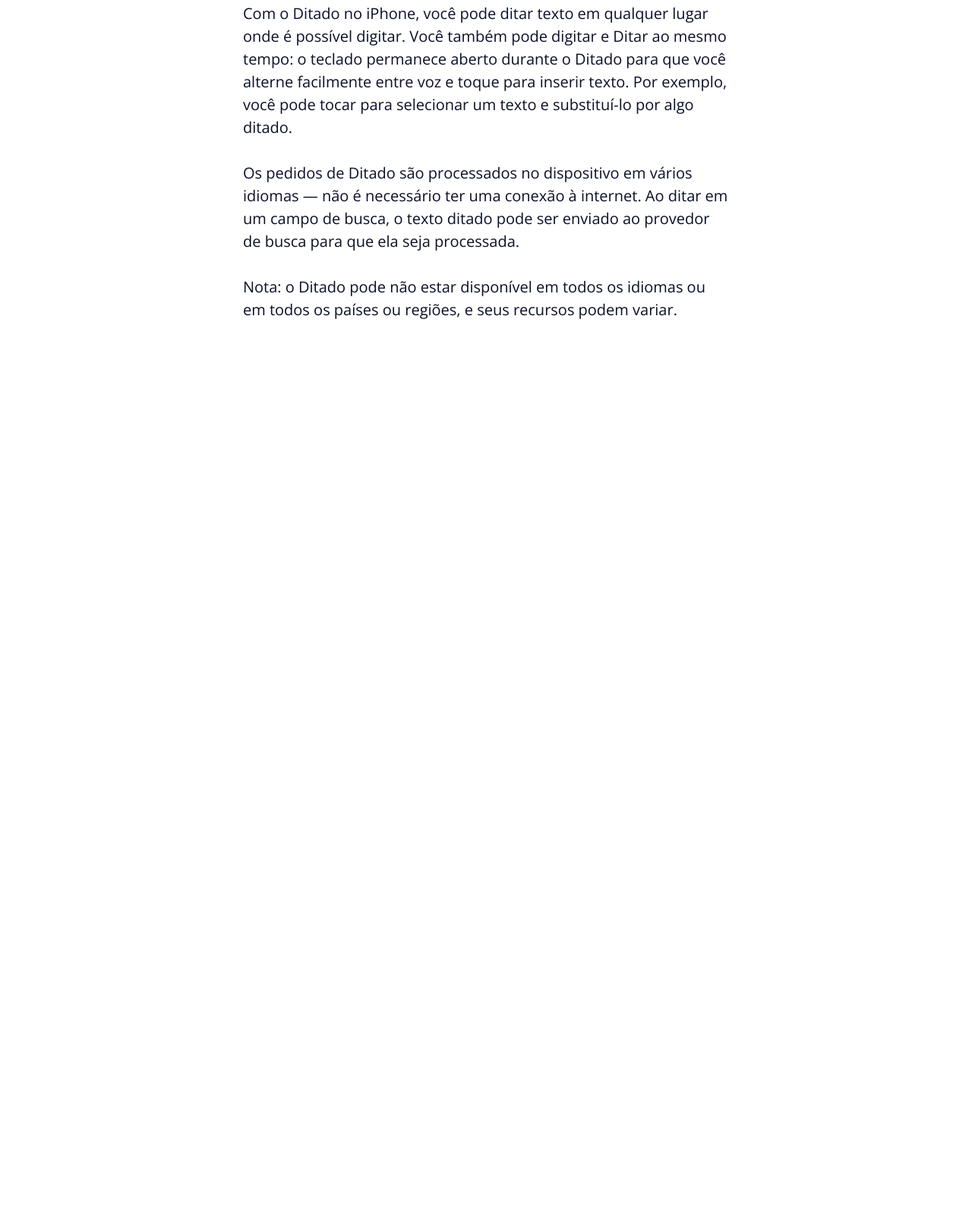
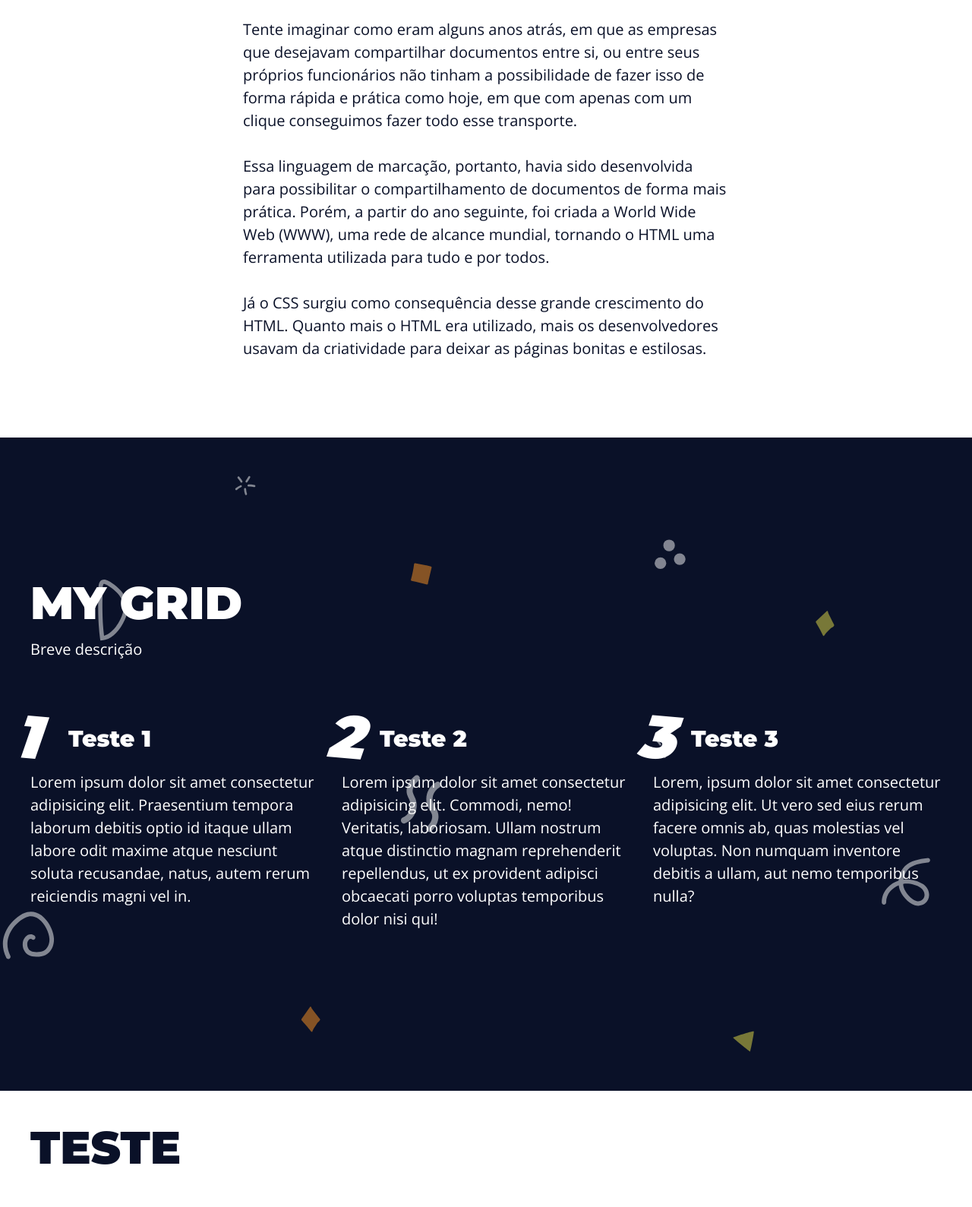
Before and after one commit to ownerigor/landing-page-cursojs, a plain HTML site: page index.html in a window 1280 px wide. Shown: the part 1209-2798 px from the top of the page at 76% size. Before the commit the page ends 1785 px from the top, so only its background shows below. Drawn offline with nearby package versions, Linux system fonts and the light colour scheme.

Commit message:
Session grid is ok

```diff
--- a/assets/css/styles.css
+++ b/assets/css/styles.css
@@ -18,10 +18,50 @@
     height: auto;
 }
 
-.say-a-text-content {
+.history-content {
     max-width: 64rem;
     display: flex;
     flex-flow: column wrap;
     justify-content: center;
     height: 100vh;
 }
+
+.grid-one-content {
+    display: flex;
+    flex-flow: column wrap;
+    justify-content: center;
+    height: 100vh;
+}
+
+.grid-title {
+    margin-bottom: 1rem;
+}
+
+.grid-description {
+    padding-bottom: 5rem;
+}
+
+.grid {
+    display: grid;
+    grid-template-columns: repeat(3, 1fr);
+    gap: var(--gap);
+    counter-reset: grid-counter;
+}
+
+.grid h3 {
+    font-size: 3rem;
+    position: relative;
+    padding-left: 5rem;
+    padding-bottom: 2rem;
+}
+
+.grid h3::before {
+    counter-increment: grid-counter;
+    content: counter(grid-counter);
+    position: absolute;
+    font-size: 8rem;
+    font-style: italic;
+    top: -4rem;
+    left: -2rem;
+    transform: rotate(5deg);
+}
--- a/index.html
+++ b/index.html
@@ -21,15 +21,14 @@
     <aside class="menu white-bg">
         <div class="main-content menu-content">
             <h1>
-                <a href="#">LOGO</a>
+                <a href="#home">LOGO</a>
             </h1>
 
             <nav>
                 <ul>
-                    <li><a href="#intro">intro</a></li>
-                    <li><a href="#say-a-text">top 3</a></li>
-                    <li><a href="#">gallery</a></li>
-                    <li><a href="#">work</a></li>
+                    <li><a href="#intro">Intro</a></li>
+                    <li><a href="#grid-one">Grid-one</a></li>
+                    <li><a href="#gallery">work</a></li>
                     <li><a href="#">contact</a></li>
                 </ul>
             </nav>
@@ -40,18 +39,13 @@
 
     </div>
 
-    <section id="intro" class="intro main-bg section">
+    <section id="home" class="intro main-bg section">
         <div class="main-content intro-content">
             <div class="intro-text-content">
-                <h2>Motivos para comprar
-                    seu Mac na Apple.</h2>
-                <p>Atenda a ligações ou responda a mensagens
-                    do seu iPhone pelo Mac. Copie imagens,
-                    vídeo ou texto do iPhone e cole em um
-                    app no seu Mac ao lado. E, com o iCloud,
-                    acesse os arquivos importantes pelo
-                    iPhone ou Mac. As possibilidades não
-                    acabam.</p>
+                <h2>HTML, CSS e JavaScript</h2>
+                <p>Lorem ipsum dolor sit amet consectetur, adipisicing elit. Non nemo quo numquam. Dolore quod facilis
+                    debitis quisquam ea nam repudiandae fugiat dignissimos sequi, vero repellendus assumenda aut,
+                    architecto officia placeat?</p>
             </div>
             <div class="intro-img">
                 <img src="assets/img/javascript.svg" alt="Homem segurando a logo do CSS, mulher empurrando a
@@ -60,19 +54,55 @@
         </div>
     </section>
 
-    <section id="say-a-text" class="white-bg section">
-        <div class="main-content say-a-text-content">
-            <h2>Dite um texto no iPhone</h2>
-            <p>Com o Ditado no iPhone, você pode ditar texto em qualquer lugar onde é possível digitar. Você também pode
-                digitar e Ditar ao mesmo tempo: o teclado permanece aberto durante o Ditado para que você alterne
-                facilmente entre voz e toque para inserir texto. Por exemplo, você pode tocar para selecionar um texto e
-                substituí-lo por algo ditado.</p>
-            <p>Os pedidos de Ditado são processados no dispositivo em vários idiomas — não é necessário ter uma conexão
-                à internet. Ao ditar em um campo de busca, o texto ditado pode ser enviado ao provedor de busca para que
-                ela seja processada.</p>
-            <p>Nota: o Ditado pode não estar disponível em todos os idiomas ou em todos os países ou regiões, e seus
-                recursos podem variar.</p>
+    <section id="intro" class="white-bg section">
+        <div class="main-content history-content">
+            <h2>Um pouco da história de cada uma</h2>
+            <p>Tente imaginar como eram alguns anos atrás, em que as empresas que desejavam compartilhar documentos
+                entre si, ou entre seus próprios funcionários não tinham a possibilidade de fazer isso de forma rápida e
+                prática como hoje, em que com apenas com um clique conseguimos fazer todo esse transporte. </p>
+            <p>Essa linguagem de marcação, portanto, havia sido desenvolvida para possibilitar o compartilhamento de
+                documentos de forma mais prática. Porém, a partir do ano seguinte, foi criada a World Wide Web (WWW),
+                uma rede de alcance mundial, tornando o HTML uma ferramenta utilizada para tudo e por todos.</p>
+            <p>Já o CSS surgiu como consequência desse grande crescimento do HTML. Quanto mais o HTML era utilizado,
+                mais os desenvolvedores usavam da criatividade para deixar as páginas bonitas e estilosas. </p>
             </p>
+        </div>
+    </section>
+
+    <section id="grid-one" class="grid-one main-bg section">
+        <div class="main-content grid-one-content">
+            <h2 class="grid-title">My grid</h2>
+            <p class="grid-description">Breve descrição</p>
+
+            <div class="grid">
+                <article>
+                    <h3>Teste 1</h3>
+                    <p>Lorem ipsum dolor sit amet consectetur adipisicing elit. Praesentium tempora laborum debitis
+                        optio id
+                        itaque ullam labore odit maxime atque nesciunt soluta recusandae, natus, autem rerum reiciendis
+                        magni
+                        vel in.</p>
+                </article>
+                <article>
+                    <h3>Teste 2</h3>
+                    <p>Lorem ipsum dolor sit amet consectetur adipisicing elit. Commodi, nemo! Veritatis,
+                        laboriosam.
+                        Ullam nostrum atque distinctio magnam reprehenderit repellendus, ut ex provident adipisci
+                        obcaecati porro voluptas temporibus dolor nisi qui!</p>
+                </article>
+                <article>
+                    <h3>Teste 3</h3>
+                    <p>Lorem, ipsum dolor sit amet consectetur adipisicing elit. Ut vero sed eius rerum facere omnis ab,
+                        quas molestias vel voluptas. Non numquam inventore debitis a ullam, aut nemo temporibus nulla?
+                    </p>
+                </article>
+            </div>
+        </div>
+    </section>
+
+    <section id="gallery" class="section white-bg">
+        <div class="main-content">
+            <h1>Teste</h1>
         </div>
     </section>
 </body>
```
